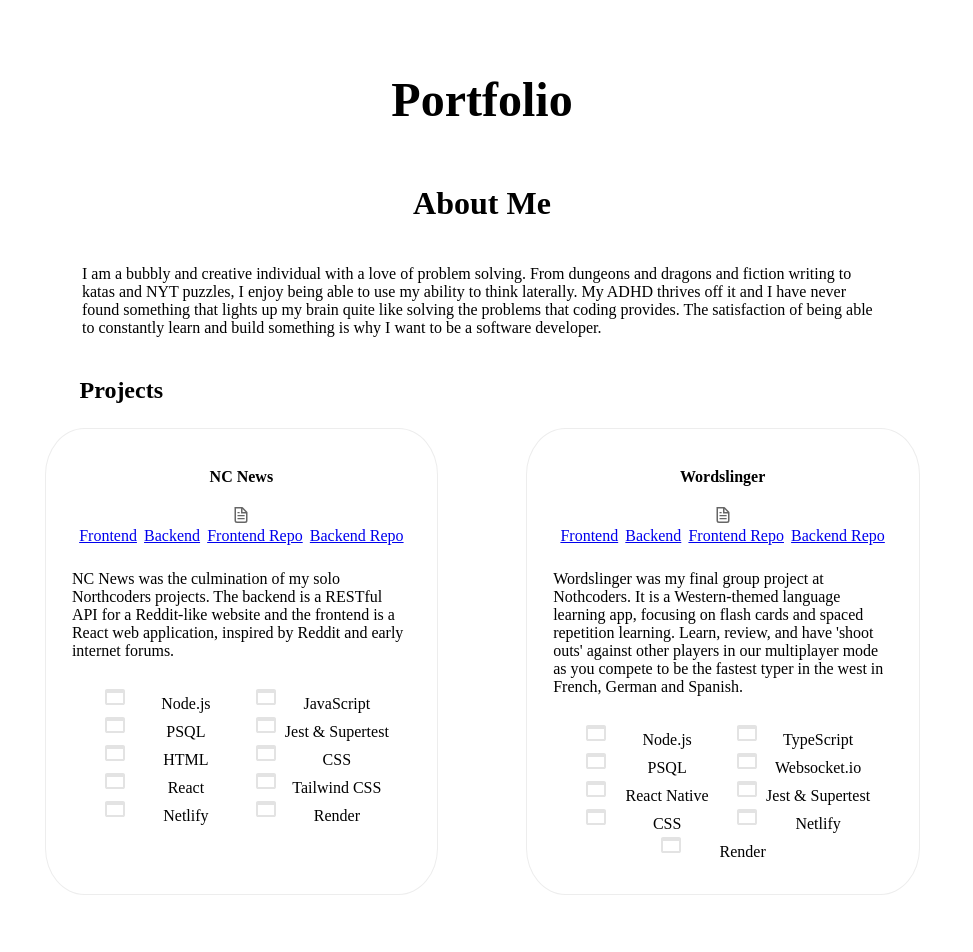
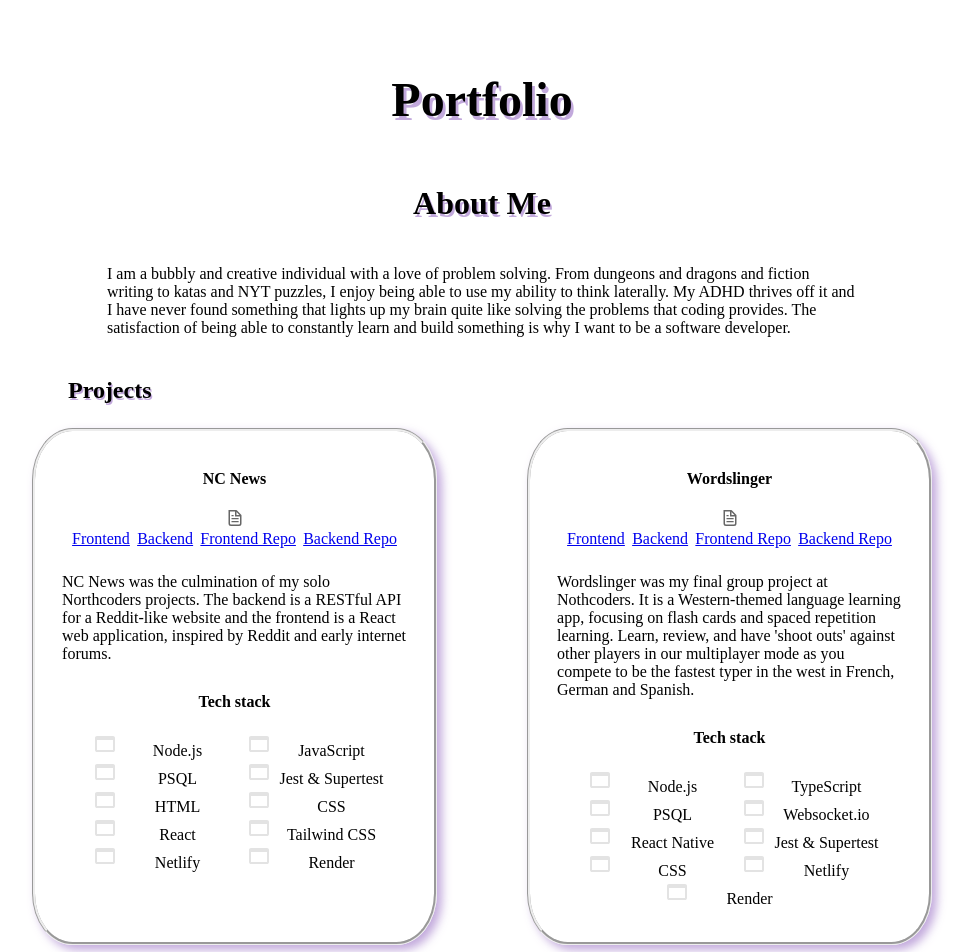
Before and after one commit to artiechokeheart/portfolio, a Next.js app: page / in a window 1280 px wide. Shown: the top 952 px of the page, without its empty margins (158-1131 px from the left). Built offline with nearby package versions, Linux system fonts and the light colour scheme.

Commit message:
Update ProjectCard and Styling

```diff
--- a/src/Components/ProjectCard.js
+++ b/src/Components/ProjectCard.js
@@ -15,6 +15,7 @@ export default function ProjectCard({ project }) {
         <Link href={project.repoLinks.backend}>Backend Repo</Link>
       </div>
       <p>{project.projectDescription}</p>
+      <h4>Tech stack</h4>
       <ul className="tech">
         {project.tech.map((e, index) => {
           return <TechStackCard key={index} tech={e} />;
--- a/src/app/global.css
+++ b/src/app/global.css
@@ -8,30 +8,33 @@ main {
 
 }
 
+h1, h2, h3 {
+	text-shadow: 0.060em 0.085em rgba(179, 147, 211, 0.8)
+}
 h1 {
 	text-align: center;
 	font-size: 3rem;
+	font-weight: bold;
+
 
 }
-
 
 .Profile {
 	display: flex;
 	flex-direction: column;
 	margin: 0 auto;
 	padding-left: 0;
-	max-width: 800px;
+	max-width: 750px;
 }
 
 h3 {
-	font-weight: bold;
 	font-size: 1.5rem;
 	padding-left: 4%;
 }
 
 h2 {
 	text-align: center;
-	font-weight: bold;
+
 	font-size: 2em;
 }
 
@@ -45,14 +48,16 @@ h2 {
 	text-align: center;
 	list-style: none;
 	gap: 10%;
-	max-width: 875px;
+	max-width: 900px;
 }
 
 .ProjectsContainer > li {
 	flex: 1;
-	border: 1px solid #ededed;
+	border: 3px solid #ededed;
 	border-radius: 10%;
+	border-style: groove;
 	padding: 2%;
+	box-shadow: 5px 5px 10px rgba(179, 147, 211, 0.8);
 }
 
 .ProjectsContainer > li > p {
```
